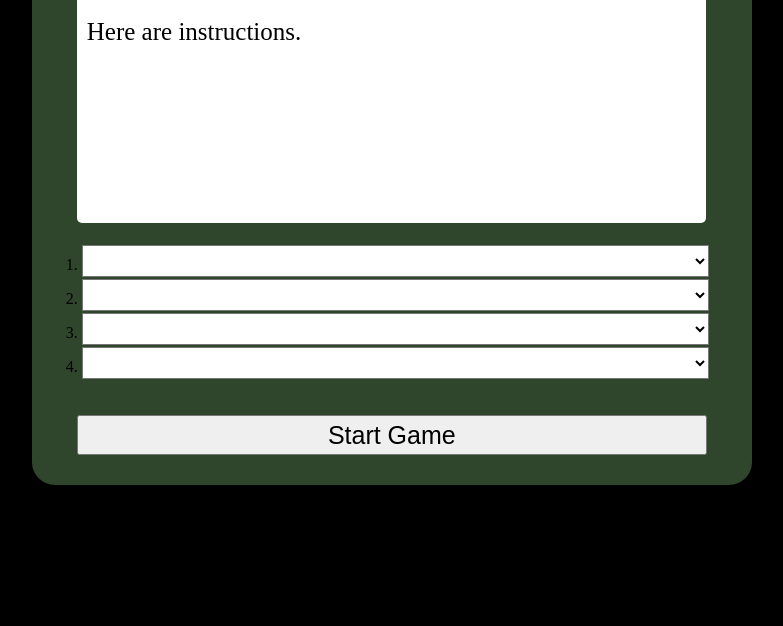
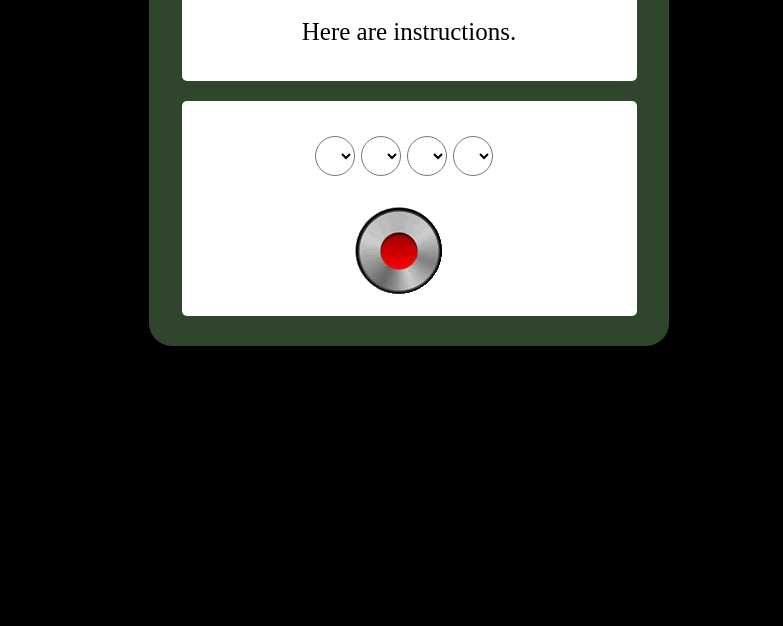
Before and after one commit to BTC-Programming/Web-Mastermind-Full, a plain HTML site: page index.html in a window 1280 px wide. Shown: the part 174-800 px from the top of the page, without its empty margins (231-1014 px from the left). Drawn offline with Linux system fonts and the light colour scheme.

Commit message:
Add files via upload

```diff
--- a/index.html
+++ b/index.html
@@ -37,47 +37,48 @@
 	  <div id = "makeGuess">
   	  <ol id="colors">
 	    	<li><select onchange="this.className=this.options[this.selectedIndex].className" id = "0">
-	            <option value="r" class="r" >Red</option>
-	            <option value="g" class="g" >Green</option>
-	            <option value="c" class="c" >Cyan</option>
-	            <option value="y" class="y" >Yellow</option>
-	            <option value="b" class="b" >Black</option>
-	            <option value="w" class="w" >White</option>
+	            <option value="r" class="r" ></option>
+	            <option value="g" class="g" ></option>
+	            <option value="c" class="c" ></option>
+	            <option value="y" class="y" ></option>
+	            <option value="b" class="b" ></option>
+	            <option value="w" class="w" ></option>
+				<option value="q" class="m" ></option>
 	            <option value="" class="" selected></option>
 	          </select>
 	      	</li>
 	    	<li><select onchange="this.className=this.options[this.selectedIndex].className" id = "1">
-	            <option value="r" class="r" >Red</option>
-	            <option value="g" class="g" >Green</option>
-	            <option value="c" class="c" >Cyan</option>
-	            <option value="y" class="y" >Yellow</option>
-	            <option value="b" class="b" >Black</option>
-	            <option value="w" class="w" >White</option>
+	            <option value="r" class="r" ></option>
+	            <option value="g" class="g" ></option>
+	            <option value="c" class="c" ></option>
+	            <option value="y" class="y" ></option>
+	            <option value="b" class="b" ></option>
+	            <option value="w" class="w" ></option>
 	            <option value="" class="" selected></option>
 	          </select>
 	      	</li>
 	    	<li><select onchange="this.className=this.options[this.selectedIndex].className" id = "2">
-	            <option value="r" class="r" >Red</option>
-	            <option value="g" class="g" >Green</option>
-	            <option value="c" class="c" >Cyan</option>
-	            <option value="y" class="y" >Yellow</option>
-	            <option value="b" class="b" >Black</option>
-	            <option value="w" class="w" >White</option>
+	            <option value="r" class="r" ></option>
+	            <option value="g" class="g" ></option>
+	            <option value="c" class="c" ></option>
+	            <option value="y" class="y" ></option>
+	            <option value="b" class="b" ></option>
+	            <option value="w" class="w" ></option>
 	            <option value="" class="" selected></option>
 	          </select>
 	      	</li>
 	    	<li><select onchange="this.className=this.options[this.selectedIndex].className" id = "3">
-	            <option value="r" class="r" >Red</option>
-	            <option value="g" class="g" >Green</option>
-	            <option value="c" class="c" >Cyan</option>
-	            <option value="y" class="y" >Yellow</option>
-	            <option value="b" class="b" >Black</option>
-	            <option value="w" class="w" >White</option>
+	            <option value="r" class="r" ></option>
+	            <option value="g" class="g" ></option>
+	            <option value="c" class="c" ></option>
+	            <option value="y" class="y" ></option>
+	            <option value="b" class="b" ></option>
+	            <option value="w" class="w" ></option>
 	            <option value="" class="" selected></option>
 	          </select>
 	      	</li>
   	  	</ol>
-  	    <button id="submit-guess" onclick="newGuess()">Submit Guess</button>
+  	    <button id="submit-guess" onclick="newGuess()"></button>
 	</div>
 </div>
 </body>
--- a/style.css
+++ b/style.css
@@ -7,49 +7,62 @@ html {
     background-color: rgb(47, 70, 45);
     padding: 10px;
     border-radius: 25px;
-    width: 700px;
-    margin:25px 20% 0 20%;
+    width: 500px;
+    margin:25px auto;
 }
 
-#board {
+
+#board, #makeGuess {
     border-radius: 5px;
     font-size: 25px;
     background-color: white;
     padding:10px;
-	  margin:20px 5%;
+	margin:20px auto;
     width: 87%;
-    float:left;
     overflow: auto;
-    min-height:320px;
+	text-align:center;
+}
+
+#colors {
+	padding-left:0px;
+	margin-left:-10px;
+}
+
+#colors li {
+	list-style:none;
+	display:inline-block;
+	text-indent:none;
 }
 
 select {
-    width: 95%;
+    width: 40px;
+	height:40px;
     font-size: 25px;
     background-color:white;
     padding-top: 0px;
-    margin-top: 2px;
-    margin-right: auto;
-    margin-left: auto;
+	margin:0 auto;
+	border-radius:50px;
 }
 
 select:hover {
-	background-color:magenta;
+	border:1px solid green;
 }
 
 button {
-    width: 90%;
-    height: 40px;
-    font-size: 25px;
-    margin:20px 5%;
+    height:100px;
+	width:100px;
+	border:none;
+	margin-left:-20px;
+    background:top center url("button-red.png") no-repeat;
 }
 button:hover {
-    background-color:magenta;
+    background-image:url("button.png");
 }
 
-button:active {
-    background-color:yellow;
+button:active, button:visited; {
+	border:0px!important;
 }
+
 
 /* Graphic Mastermind Model CSS */
 
@@ -61,21 +74,32 @@ button:active {
 .b { background-color:black;color:white; }
 .y { background-color:yellow; }
 
+#turns {
+	width:315px;
+	margin:20px auto;
+	padding-left:20px;
+	text-align:left;
+}
 
 #turns li {
     list-style:none;
     list-style-type:none;
     list-style-image:none;
+	text-indent:none;
 }
 
 .turn {
-    margin-left:-50px;
+    margin-left:-40px;
     clear:both;
     padding-top:15px;
 }
 
+button:active {
+	border:none;
+}
+
 .turn li {
-  float: left;
+  display:inline-block;
   margin-left: 5px;
   width: 30px;
   height: 28px;
--- a/webhelper.js
+++ b/webhelper.js
@@ -16,7 +16,6 @@ function setup() {
 	title.innerHTML = "Mastermind!";
 	boardReset("Here are instructions.");
 	var buttonElement = document.getElementById("submit-guess");
-	buttonElement.innerHTML = "Start Game";
 	buttonElement.onclick = function () {
 		code=startGame();
 	}
@@ -26,8 +25,7 @@ function startGame() {
 	code=setCode(colors);
 	var buttonElement = document.getElementById("submit-guess");
 	board.removeChild(board.childNodes[1]);
-	boardReset("Code Is Set up!<br /><br />\nPick your four choices for your first guess.");
-	buttonElement.innerHTML = "Submit Guess";
+	boardReset("Code Is Set up!<br /><br />\nPick your first choices.\n Magenta quits.");
 	for (i=0;i<4;i++) {
 		g=document.getElementById(i);
 		guess[i]=g.options[g.selectedIndex].value;
@@ -86,7 +84,6 @@ function boardReset(message){
 
 function newGame(){
 	var buttonElement = document.getElementById("submit-guess");
-	buttonElement.innerHTML="Play Again";
 	buttonElement.onclick = function () {
 		document.location.reload();
 	}
```
Also changed, not shown: button-red.png (added), button.png (added).
